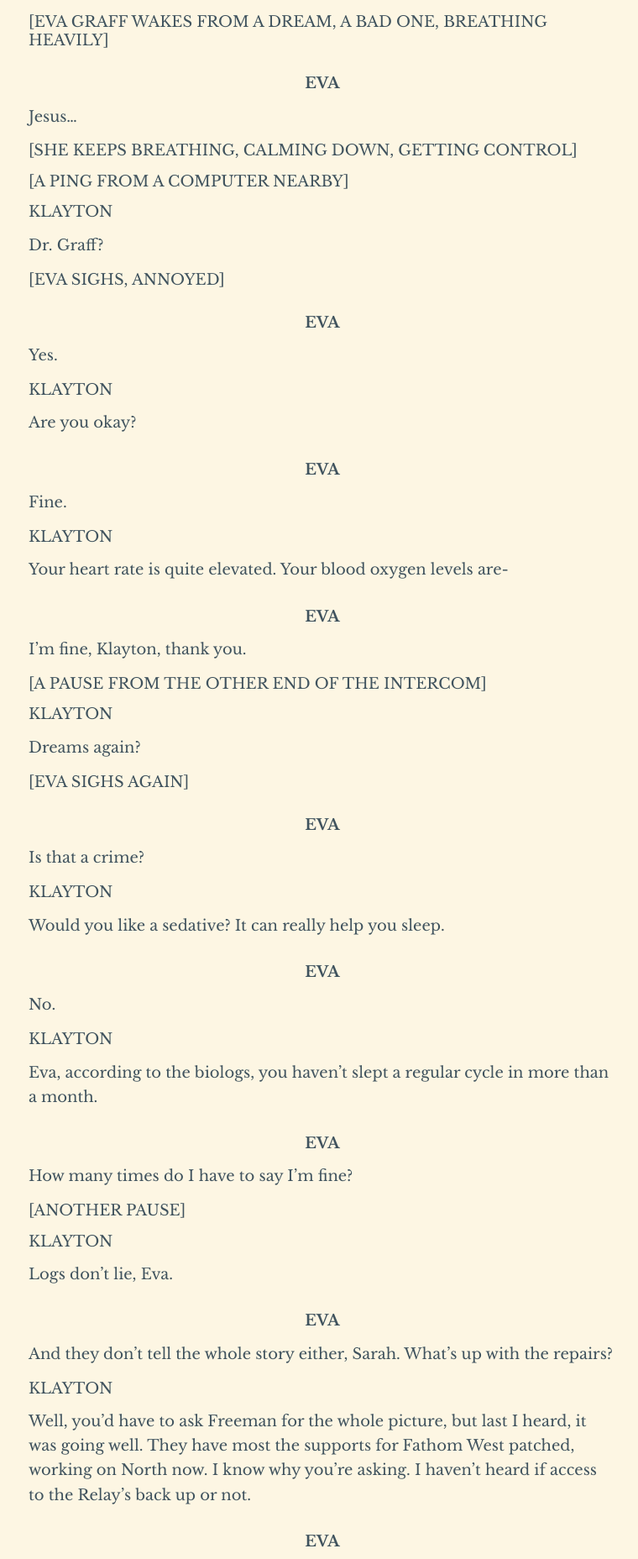
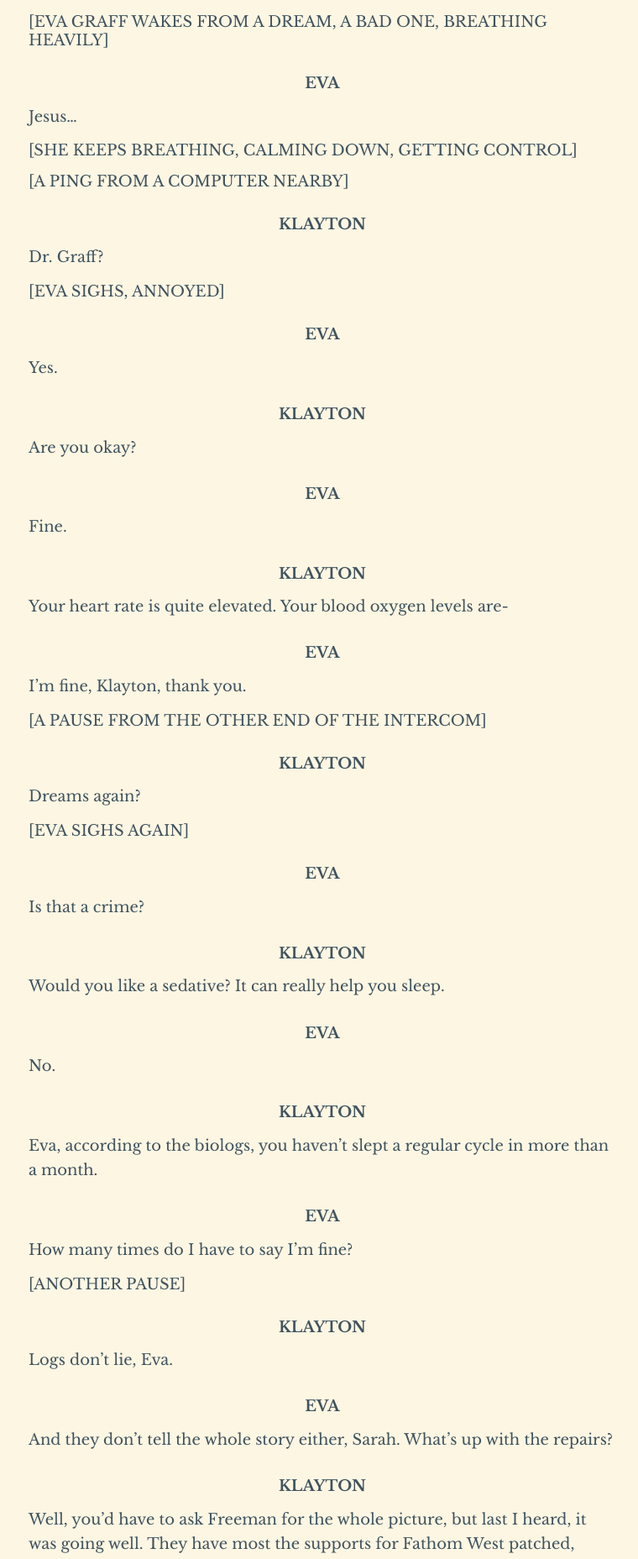
Before and after one commit to spooky-james/unofficial-derelict-transcripts, a Jekyll site: the page built from _posts/2021-06-07-001.md, in a window 1280 px wide. Shown: the part 1260-3116 px from the top of the page at 84% size, without its empty margins (256-1016 px from the left). Built offline with Jekyll 4.4.1, drawn with Linux system fonts in a browser that asks for light colours.

Commit message:
Update 2021-06-07-001.md

```diff
--- a/_posts/2021-06-07-001.md
+++ b/_posts/2021-06-07-001.md
@@ -46,7 +46,7 @@ Jesus...
 
 ##### [A PING FROM A COMPUTER NEARBY]
 
-##### KLAYTON
+#### KLAYTON
 
 Dr. Graff?
 
@@ -56,7 +56,7 @@ Dr. Graff?
 
 Yes.
 
-##### KLAYTON
+#### KLAYTON
 
 Are you okay?
 
@@ -64,7 +64,7 @@ Are you okay?
 
 Fine.
 
-##### KLAYTON
+#### KLAYTON
 
 Your heart rate is quite elevated. Your blood oxygen levels are-
 
@@ -74,7 +74,7 @@ I'm fine, Klayton, thank you.
 
 ##### [A PAUSE FROM THE OTHER END OF THE INTERCOM]
 
-##### KLAYTON
+#### KLAYTON
 
 Dreams again?
 
@@ -84,7 +84,7 @@ Dreams again?
 
 Is that a crime?
 
-##### KLAYTON
+#### KLAYTON
 
 Would you like a sedative? It can really help you sleep.
 
@@ -92,7 +92,7 @@ Would you like a sedative? It can really help you sleep.
 
 No.
 
-##### KLAYTON
+#### KLAYTON
 
 Eva, according to the biologs, you haven't slept a regular cycle in more than a month.
 
@@ -102,7 +102,7 @@ How many times do I have to say I'm fine?
 
 ##### [ANOTHER PAUSE]
 
-##### KLAYTON
+#### KLAYTON
 
 Logs don't lie, Eva.
 
@@ -110,7 +110,7 @@ Logs don't lie, Eva.
 
 And they don't tell the whole story either, Sarah. What's up with the repairs?
 
-##### KLAYTON
+#### KLAYTON
 
 Well, you'd have to ask Freeman for the whole picture, but last I heard, it was going well. They have most the supports for Fathom West patched, working on North now. I know why you're asking. I haven't heard if access to the Relay's back up or not.
 
@@ -118,7 +118,7 @@ Well, you'd have to ask Freeman for the whole picture, but last I heard, it was
 
 Hopefully not much longer...
 
-##### KLAYTON
+#### KLAYTON
 
 Couple of weird things, though.
 
@@ -126,7 +126,7 @@ Couple of weird things, though.
 
 What?
 
-##### KLAYTON
+#### KLAYTON
 
 Well, they finally got the mainframe room open. With Mack acting the way he's been, everyone felt there must have been damage to his systems from the explosion. Flooding or something.
 
@@ -134,7 +134,7 @@ Well, they finally got the mainframe room open. With Mack acting the way he's be
 
 There wasn't?
 
-##### KLAYTON
+#### KLAYTON
 
 Not any that Emerson could find. No water present in the room, main frame itself was undamaged. They're going over it now, though.
 
@@ -142,7 +142,7 @@ Not any that Emerson could find. No water present in the room, main frame itself
 
 Well... No one knows Mack like Emerson.
 
-##### KLAYTON
+#### KLAYTON
 
 That's the other thing. No one knows where Emerson _is_.
 
@@ -150,7 +150,7 @@ That's the other thing. No one knows where Emerson _is_.
 
 What do you mean, no one knows?
 
-##### KLAYTON
+#### KLAYTON
 
 Mack's personnel tracking is down now, and no one can raise her on comms.
 
@@ -162,7 +162,7 @@ She may be outside, checking the capsule's exterior. With all the Eddy activity,
 
 People don't just disappear, especially down here, and Emerson's sort of aloof anyway. She'll show up at lunch. Sarah, I need to get up now.
 
-##### KLAYTON
+#### KLAYTON
 
 I still think sedatives-
 
@@ -177,7 +177,7 @@ _Jesus..._
 
 ##### [A DIFFERENT SOUNDING PING]
 
-##### MACK
+#### MACK
 
 Good morning, Dr. Graff.
 
@@ -185,7 +185,7 @@ Good morning, Dr. Graff.
 
 Good morning, Mack. Was just talking about you. Heard Emerson is poking around in your brain.
 
-##### MACK
+#### MACK
 
 Ms. Emerson is attempting to determine the cause of my minor malfunctions. My own diagnostics continue to show no errors or latency.
 
@@ -193,7 +193,7 @@ Ms. Emerson is attempting to determine the cause of my minor malfunctions. My ow
 
 Well, something's up, yesterday you told me it was snowing in Chicago. In _June_.
 
-##### MACK
+#### MACK
 
 It is puzzling. I was extensively stress tested before being approved for deployment. An explosion, such as the one Fathom base experienced last week, should not have caused any permanent damage. Will you be retuning to sleep, Dr. Graff?
 
@@ -201,7 +201,7 @@ It is puzzling. I was extensively stress tested before being approved for deploy
 
 _[tired]_ No. No, I don't think so.
 
-##### MACK
+#### MACK
 
 I'll prepare your coffee.
 
@@ -213,7 +213,7 @@ You have two new voicemails, if you would like them.
 
 Who's the first from?
 
-##### MACK
+#### MACK
 
 The first voicemail is from your wife, Dr. Graff.
 
@@ -221,7 +221,7 @@ The first voicemail is from your wife, Dr. Graff.
 
 She's not my- Play it, please, Mack.
 
-##### MACK
+#### MACK
 
 Playing message from Angela Graff. Timestamped June seventeenth, eleven forty five, PM.
 
@@ -244,7 +244,7 @@ _I'm sorry... For that. I'm sorry I called you selfish, too, I... I'm just sorry
 ##### [THERE IS A CLICK AS THE MESSAGE ENDS]
 ##### [EVA BREATHES OUT WITH EMOTION, STAYS STILL]
 
-##### MACK
+#### MACK
 
 Would you like to respond to the message, Dr. Graff?
 
@@ -256,7 +256,7 @@ Would you like to respond to the-
 
 _[hoarse, quiet]_ Delete it.
 
-##### MACK
+#### MACK
 
 Are you certain, Dr. Graff?
 
@@ -266,7 +266,7 @@ _Delete it._
 
 ##### [A CONFIRMATION TONE]
 
-##### MACK
+#### MACK
 
 Message deleted. Would you like to hear your second voice-?
 
@@ -276,11 +276,11 @@ Message deleted. Would you like to hear your second voice-?
 
 Eva, I need you to wake up and get over to Hyroponics.
 
-##### EVA
+#### EVA
 
 _[annoyed]_ Good morning to you too, Joe.
 
-##### FREEMAN
+#### FREEMAN
 
 Is it? ISD's here. Wants to meet with us.
 
@@ -288,7 +288,7 @@ Is it? ISD's here. Wants to meet with us.
 
 Already? I thought his sub wasn't scheduled until tomorrow night.
 
-##### FREEMAN
+#### FREEMAN
 
 Well, I guess he decided to accelerate the schedule. I don't think that's a good sign. Do you?
 
@@ -296,7 +296,7 @@ Well, I guess he decided to accelerate the schedule. I don't think that's a good
 
 Can it wait? I'm just not in a-
 
-##### FREEMAN
+#### FREEMAN
 
 It's Internal Security, Eva, no it can't wait. I'd like to know what you plan to say, though.
 
@@ -306,7 +306,7 @@ It's Internal Security, Eva, no it can't wait. I'd like to know what you plan to
 
 Yeah, I bet you would...
 
-##### FREEMAN
+#### FREEMAN
 
 Eva, I swear to God, if you try to pin this on me...
 
@@ -314,7 +314,7 @@ Eva, I swear to God, if you try to pin this on me...
 
 Fathom is Joe? You _your_ base, isn't it, _are_ the commander?
 
-##### FREEMAN
+#### FREEMAN
 
 Edgars was science team, not command.
 
@@ -322,7 +322,7 @@ Edgars was science team, not command.
 
 And it was your security protocols he overrode. Your _explosives_ he stole.
 
-##### FREEMAN
+#### FREEMAN
 
 Look, there's plenty of blame to go around, that's how they're gonna look at it. I just think... I just think if we put our heads together on this, we can come out of it with our jobs still intact.
 
@@ -330,7 +330,7 @@ Look, there's plenty of blame to go around, that's how they're gonna look at it.
 
 Oh, God, Joe, neither one of us tried to blow up the damn base, did we? The only one on the chopping block is Edgars. M-D's put way too much money into this _travesty_ to pull either of us out now.
 
-##### FREEMAN
+#### FREEMAN
 
 Really? Then why are they ordering what's left of the science team back to the surface?
 
@@ -338,7 +338,7 @@ Really? Then why are they ordering what's left of the science team back to the s
 
 Wait, what? They can't do that. We're already a skeleton crew, I have half the people I need to-
 
-##### FREEMAN
+#### FREEMAN
 
 They can and they did. Nonessentials, too. Indefinitely. We started mothballing rovers and dive suits last night, and Analytics just left on a sub fifteen minutes ago. Where have you _been_?
 
@@ -346,7 +346,7 @@ They can and they did. Nonessentials, too. Indefinitely. We started mothballing
 
 Joe, that... That doesn't make any sense. There has to be an explanation. There-
 
-##### FREEMAN
+#### FREEMAN
 
 Yeah, there's an explanation. You've been down here eleven months, and that _thing_ out there is no closer to being open than the day it was found. Add to that, you got people on _your_ team running around trying to blow up the place. A place that, yes, they _have_ sunk a lot of money into. What did you _think_ was going to happen, Eva? What did you _think_ they were going to do?
 
@@ -356,7 +356,7 @@ Yeah, there's an explanation. You've been down here eleven months, and that _thi
 
 I don't know what to... I'll fix it. I'll fix this.
 
-##### FREEMAN
+#### FREEMAN
 
 I'm holding my breath, Dr. Graff.
 
@@ -377,10 +377,10 @@ Get a grip.
 
 Get a _grip_...
 
-##### FREEMAN
+#### FREEMAN
 
 #### EVA
 
-##### FREEMAN
+#### FREEMAN
 
 #### EVA
```
